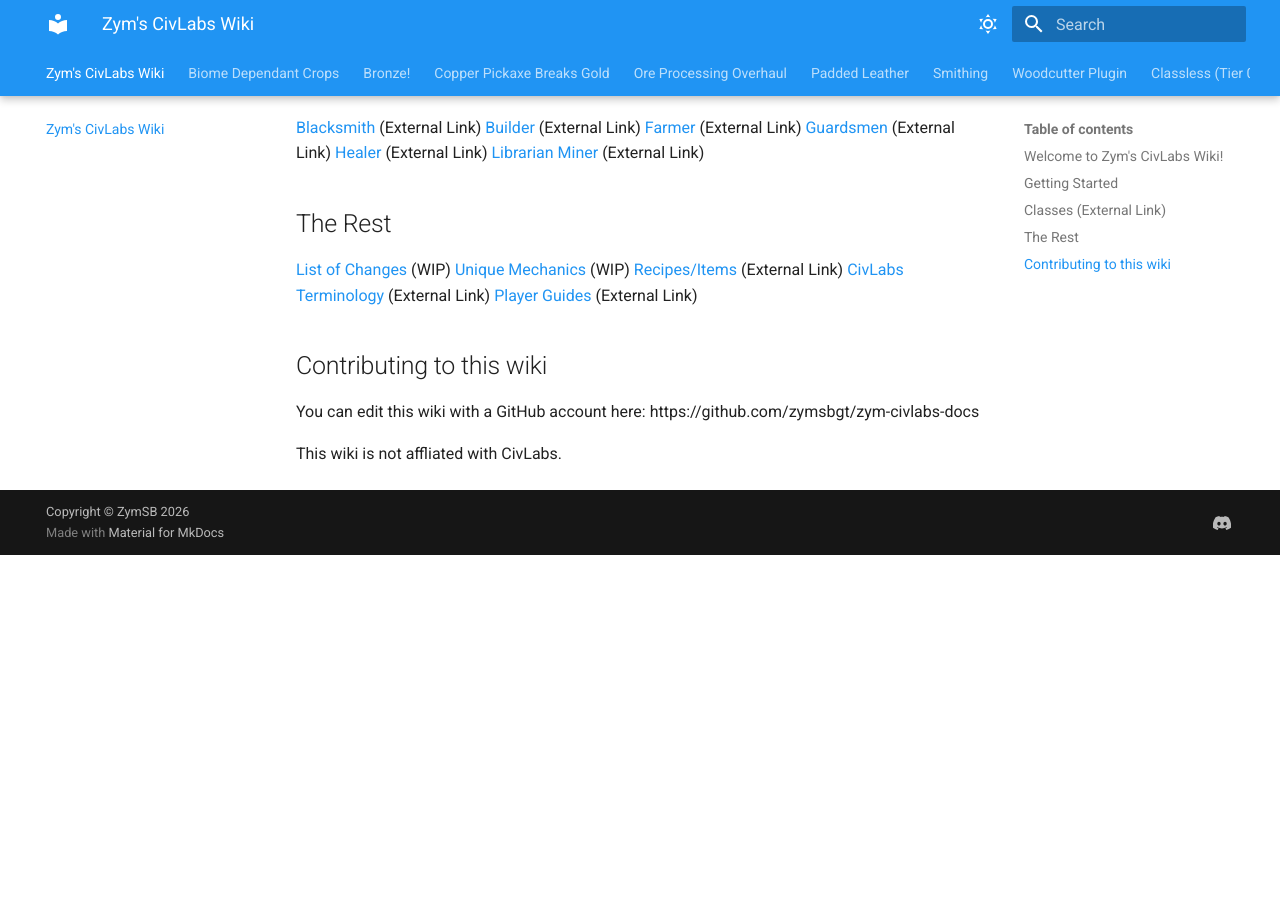
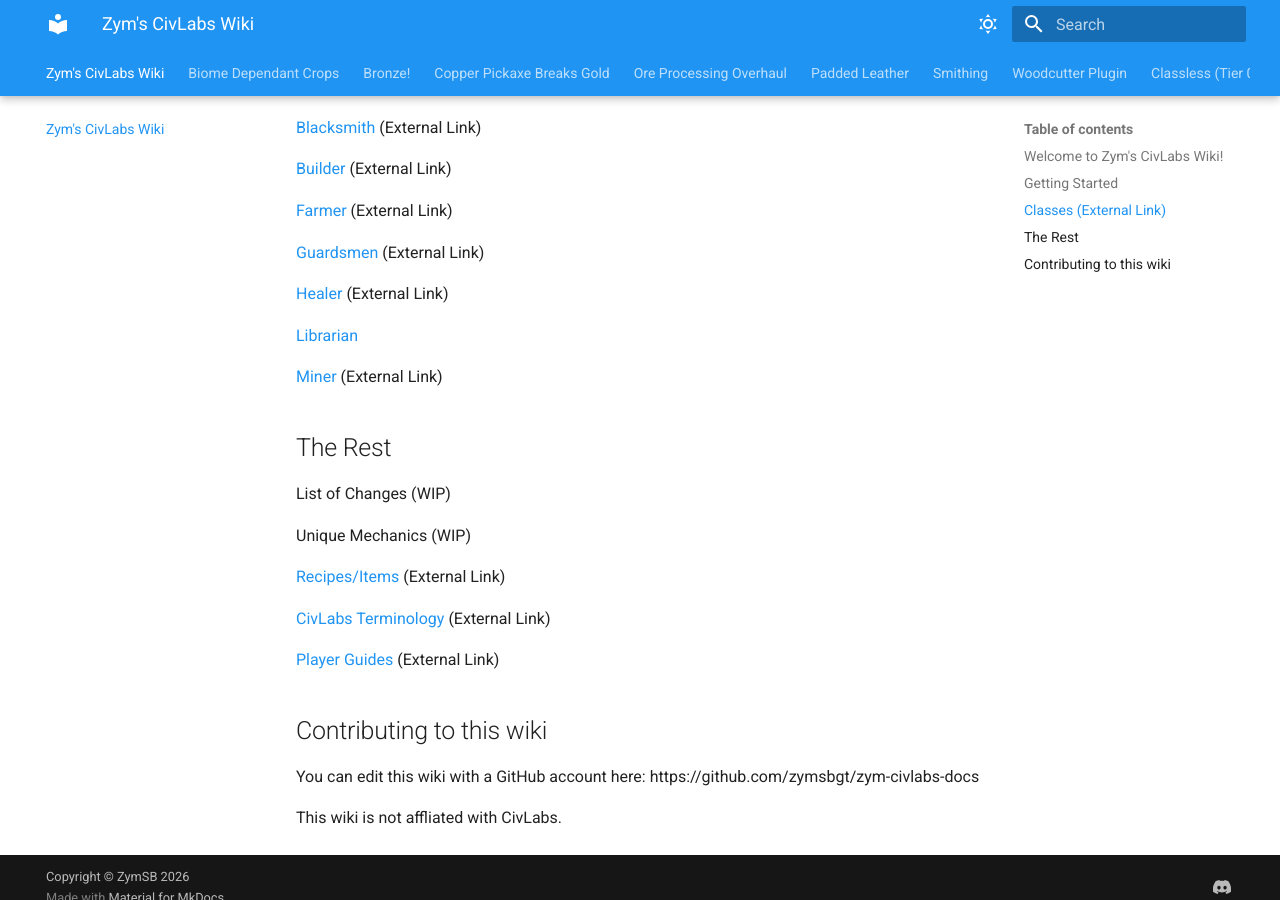
Before and after one commit to zymsbgt/zym-civlabs-docs, an MkDocs documentation site: the page built from docs/index.md, in a window 1280 px wide and 900 px high, scrolled down 557 px. Built offline with MkDocs 1.6.1 and Material for MkDocs 9.7.7, drawn with Linux system fonts in a browser that asks for light colours; before the commit the page ends 1112 px from its top, so only the background shows below that.

```diff
--- a/docs/index.md
+++ b/docs/index.md
@@ -15,19 +15,29 @@ Metagaming is allowed in Zym's CivLabs.
 ## [Classes](https://wiki.civlabs.org/books/plugin-info/chapter/classes-bxA) (External Link)
 
 [Blacksmith](https://wiki.civlabs.org/books/plugin-info/page/blacksmith) (External Link)
+
 [Builder](https://wiki.civlabs.org/books/plugin-info/page/builder) (External Link)
+
 [Farmer](https://wiki.civlabs.org/books/plugin-info/page/farmer) (External Link)
+
 [Guardsmen](https://wiki.civlabs.org/books/plugin-info/page/guardsman-outdated) (External Link)
+
 [Healer](https://wiki.civlabs.org/books/plugin-info/page/guardsman-outdated) (External Link)
+
 [Librarian](https://wiki.civlabs.org/books/plugin-info/page/librarian)
+
 [Miner](https://wiki.civlabs.org/books/plugin-info/page/miner) (External Link)
 
 ## The Rest
 
-[List of Changes]() (WIP)
-[Unique Mechanics]() (WIP)
+List of Changes (WIP)
+
+Unique Mechanics (WIP)
+
 [Recipes/Items](https://wiki.civlabs.org/books/plugin-info/chapter/unique-mechanics) (External Link)
+
 [CivLabs Terminology](https://wiki.civlabs.org/books/reports-and-theories/page/terminology-wip) (External Link)
+
 [Player Guides](https://wiki.civlabs.org/books/player-guides) (External Link)
 
 ## Contributing to this wiki
```
